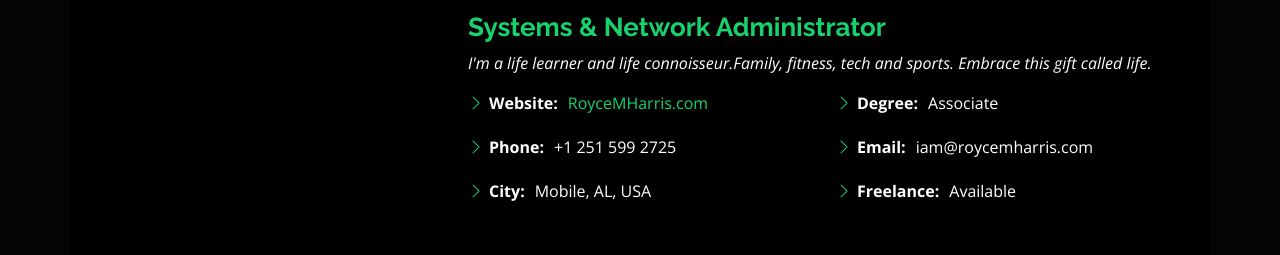
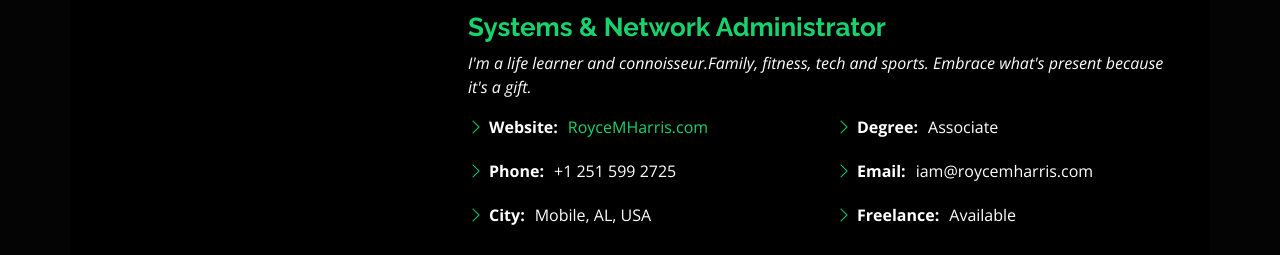
Before and after one commit to RollzRoyce/rmhresume, a plain HTML site: page index.html in a window 1280 px wide. Both pictures are taken after a click on the link "About". Shown: the part 201-456 px from the top of the page. Drawn offline with nearby package versions, Linux system fonts and the light colour scheme.

Commit message:
Update about me

```diff
--- a/index.html
+++ b/index.html
@@ -88,7 +88,7 @@
         <div class="col-lg-8 pt-4 pt-lg-0 content" data-aos="fade-left">
           <h3>Systems &amp; Network Administrator</h3>
           <p class="fst-italic">
-            I'm a life learner and life connoisseur.Family, fitness, tech and sports. Embrace this gift called life.
+            I'm a life learner and connoisseur.Family, fitness, tech and sports. Embrace what's present because it's a gift.
           </p>
           <div class="row">
             <div class="col-lg-6">
```
